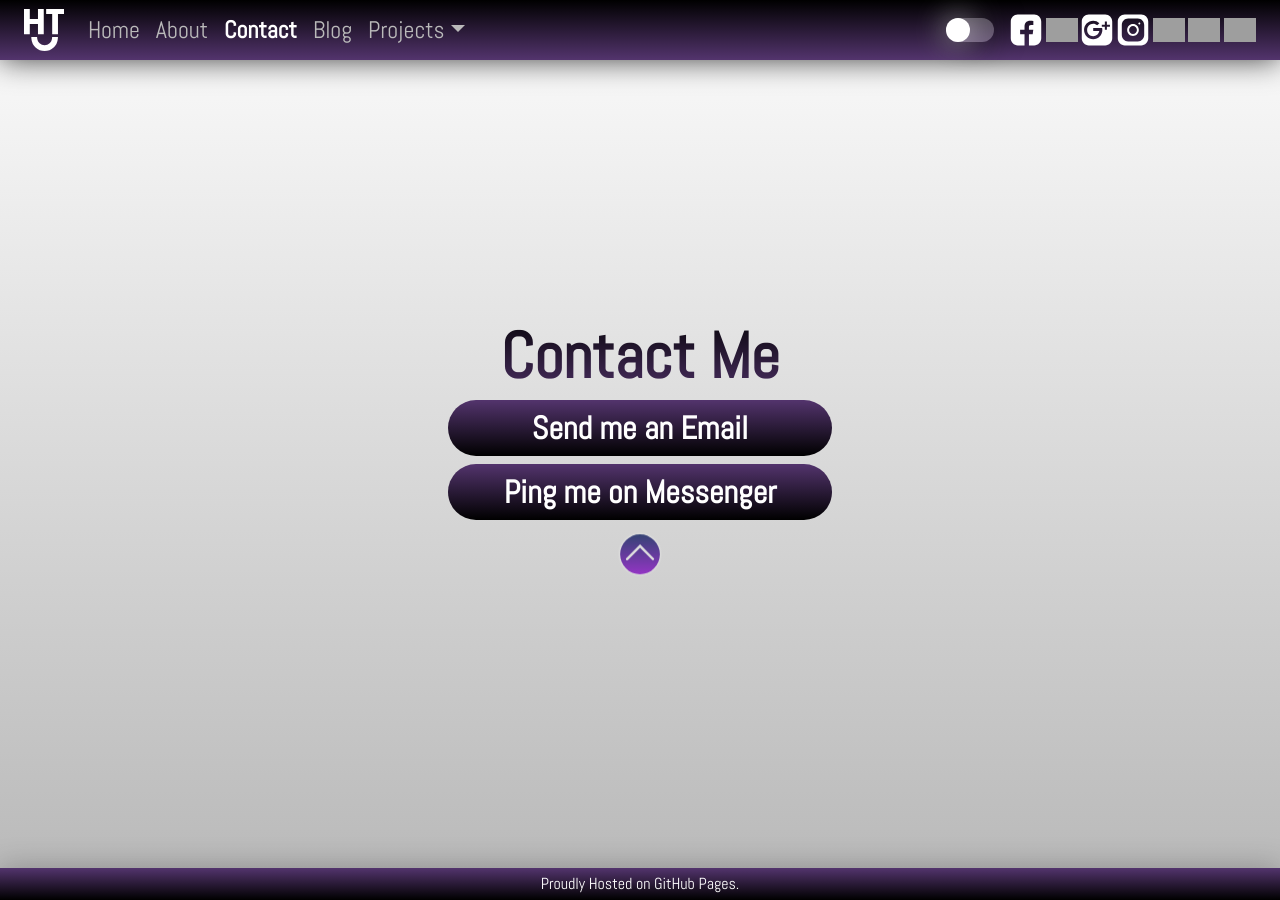
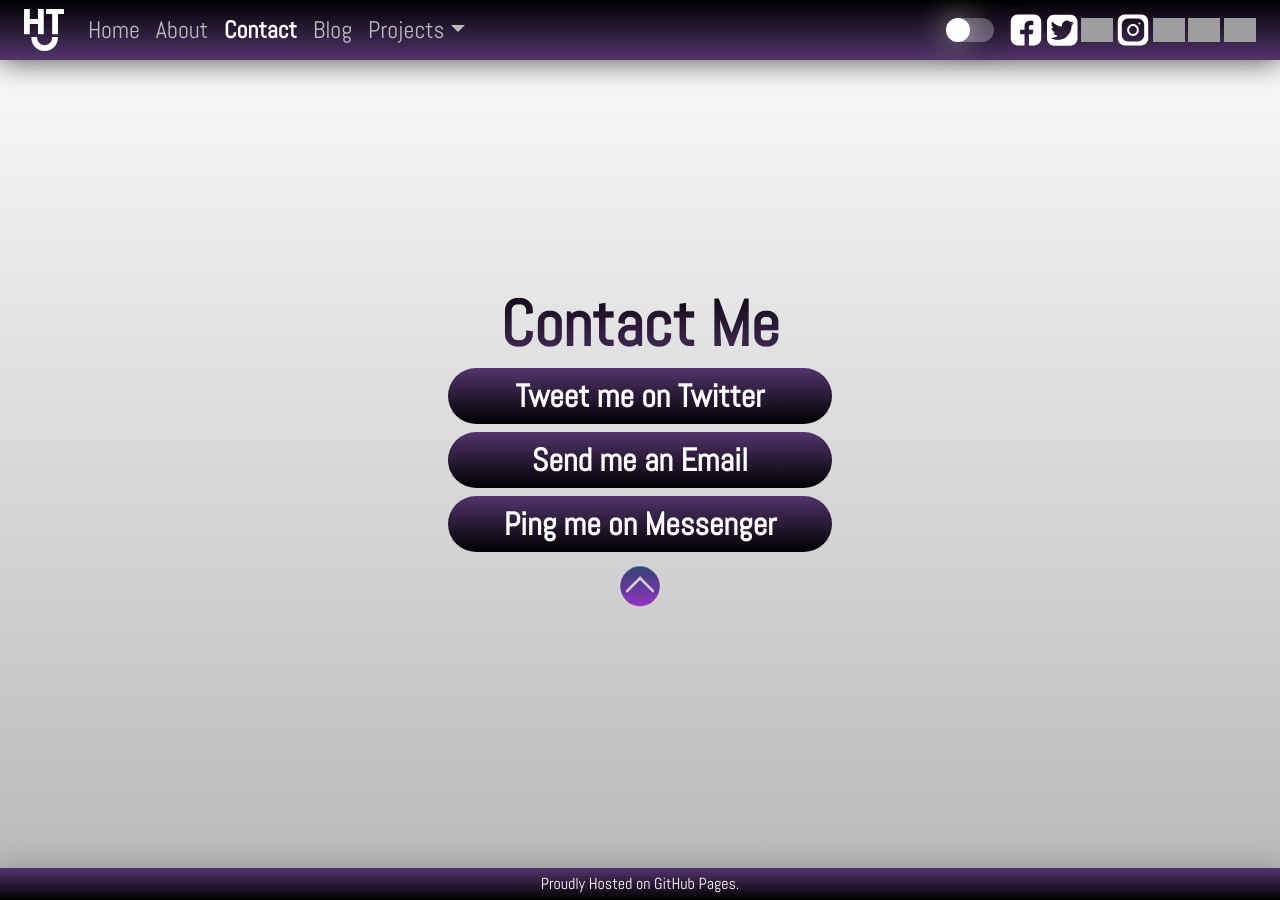
Before and after one commit to neilkad/harsh98trivedi.github.io, a Jekyll site: the page built from index.md, in a window 1280 px wide and 900 px high, scrolled down 1832 px. Built offline with Jekyll 4.4.1, drawn with Linux system fonts in a browser that asks for light colours; comment, search, counter and statistics services are not loaded.

Commit message:
Removed G+ URL's

```diff
--- a/_includes/contact_section.html
+++ b/_includes/contact_section.html
@@ -4,7 +4,7 @@
         <div class="container-fluid gradient_cover">
             <div class="container col-lg-12 col-md-12 col-sm-12">
                 <div class="big-headline">Contact Me</div>
-                <p style="display:none;"id="contact-button"><a id="round-contact-button" href="https://twitter.com/intent/tweet?screen_name=harsh98trivedi"
+                <p id="contact-button"><a id="round-contact-button" href="https://twitter.com/intent/tweet?screen_name=harsh98trivedi"
                         rel="canonical" target="_blank">Tweet me on Twitter</a></p>
                 <p id="contact-button"><a id="round-contact-button" href="mailto:harsh98trivedi@gmail.com">Send me
                         an Email</a></p>
--- a/_includes/navbar.html
+++ b/_includes/navbar.html
@@ -92,13 +92,17 @@
             Thumbnail Downloader</a>
           <div class="dropdown-divider"></div>
           <a class="dropdown-item" target="_blank" href="https://github.com/harsh98trivedi/C-Programs">C-Programs</a>
+          <div class="dropdown-divider"></div>
+          <a class="dropdown-item" target="_blank" href="https://wethefoss.github.io/Git-Commands/">Git-Commands</a>
+          <div class="dropdown-divider"></div>
+          <a class="dropdown-item" target="_blank" href="https://harsh98trivedi.github.io/Instagram-Photo-Downloader">Instagram Photo Downloader</a>
         </div>
       </li>
     </ul>
 
     <center style="margin: 0.5rem;">
       <input type="checkbox" id="invert" class="cbx hidden" />
-      <label for="invert" class="lbl" />
+      <label for="invert" class="lbl">
     </center>
 
     <div class="row" id="socialmedia">
@@ -108,14 +112,11 @@
           <a href="https://www.facebook.com/harsh98trivedi" target="_blank" id="social-media-icons">
             <img id="social" src="{{site.url}}{{site.baseurl}}/images/facebook.svg" alt="Facebook"></img>
           </a>
-          <a style="display: none;" href="https://www.twitter.com/harsh98trivedi" target="_blank" id="social-media-icons">
+          <a href="https://www.twitter.com/harsh98trivedi" target="_blank" id="social-media-icons">
             <img id="social" src="{{site.url}}{{site.baseurl}}/images/twitter.svg" alt="Twitter"></img>
           </a>
           <a href="https://www.youtube.com/harsh98trivedi?sub_confirmation=1" target="_blank" id="social-media-icons">
             <img id="social" src="{{site.url}}{{site.baseurl}}/images/youtube.svg" alt="YouTube"></img>
-          </a>
-          <a href="https://plus.google.com/+harsh98trivedi" target="_blank" id="social-media-icons">
-            <img id="social" src="{{site.url}}{{site.baseurl}}/images/googleplus.svg" alt="Google+"></img>
           </a>
           <a href="https://www.instagram.com/harsh98trivedi" target="_blank" id="social-media-icons">
             <img id="social" src="{{site.url}}{{site.baseurl}}/images/instagram.svg" alt="Instagram"></img>
--- a/_includes/welcome_section.html
+++ b/_includes/welcome_section.html
@@ -3,7 +3,7 @@
     <div id="welcome">
         <div class="container-fluid gradient_cover">
             <div class="col-lg-12 col-md-12 col-sm-12">
-                <img src="https://www.gravatar.com/avatar/0d73468bd0b0258eb61d9358352ecb7b?s=720" onError="this.onerror=null;this.src='{{site.url}}{{site.baseurl}}images/Harsh.jpg';"
+                <img src="https://github.com/harsh98trivedi.png" onError="this.onerror=null;this.src='{{site.url}}{{site.baseurl}}images/Harsh.jpg';"
                     alt="Harsh Trivedi" id="image"></img>
 
                 <!-- • If you want to fetch image from Facebook use this URL: https://graph.facebook.com/100002148065902/picture?type=normal&width=500&height=500 -->
```
Also changed, not shown: Gemfile.lock, images/googleplus.svg (deleted), 6 other files.
